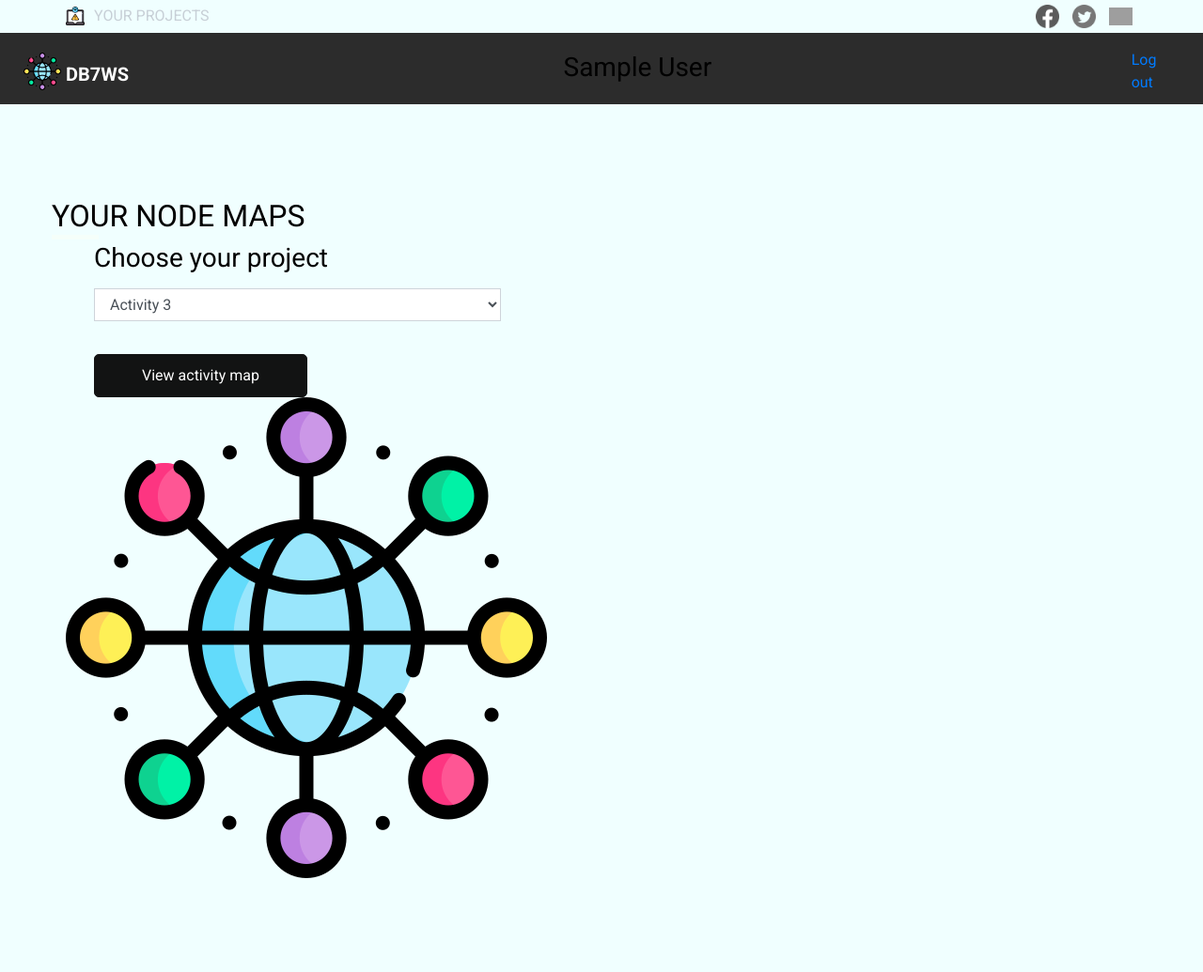
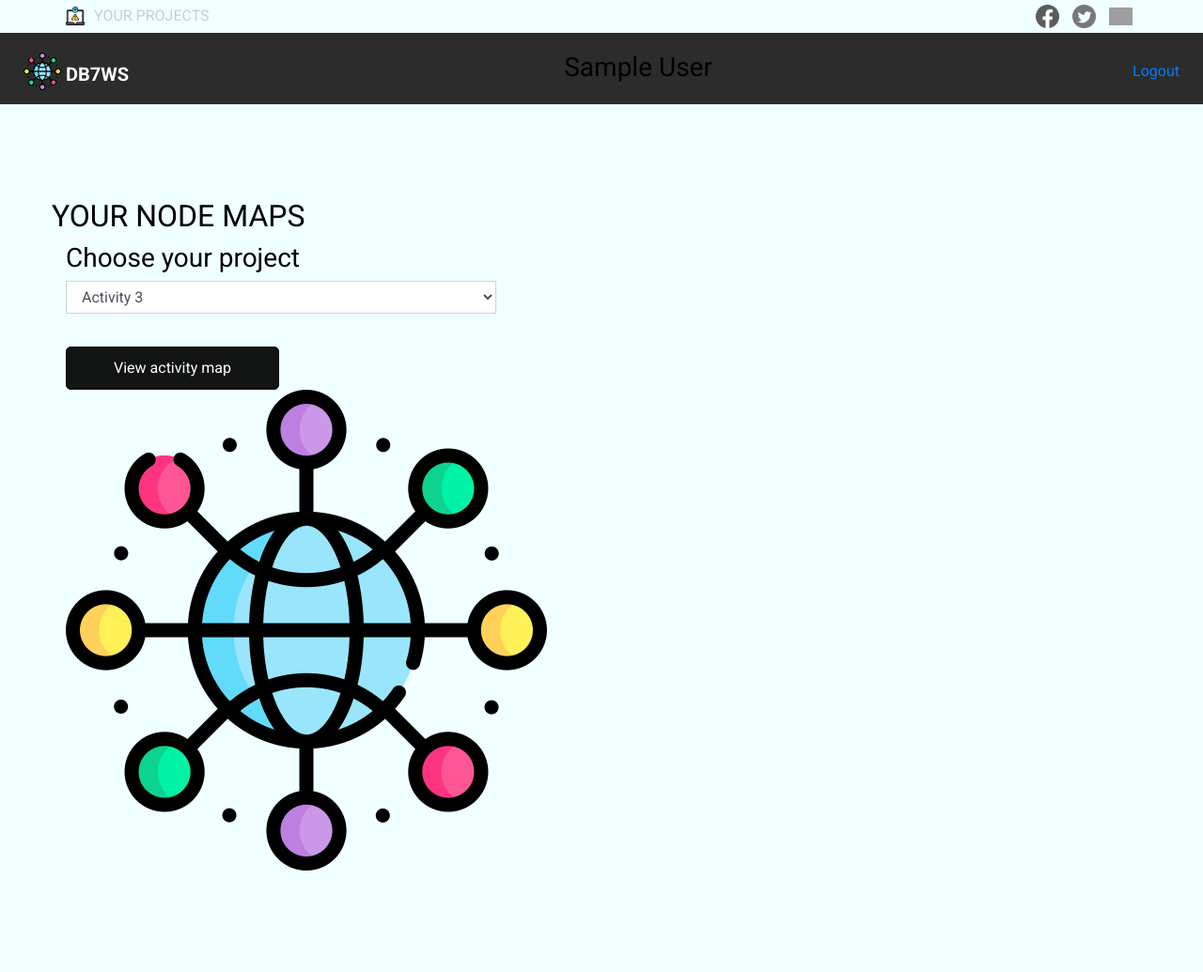
Before and after one commit to JuanGarcia0418/ActivityMap, a Flask app: page /projects in a window 1280 px wide. Shown: the whole page at 94% size. After the commit the page ends 927 px from the top, so only its background shows below. Run offline with Flask 3, Linux system fonts and the light colour scheme; the visitor is signed in with stand-in values (Sample User, id 1); data that the repository does not hold is empty; some libraries are stand-ins or nearby versions; grey boxes are pictures that could not be loaded.

Commit message:
add standart format

```diff
--- a/app/templates/projects.html
+++ b/app/templates/projects.html
@@ -26,7 +26,8 @@
   <link rel="stylesheet" type="text/css" href="../static/css/bootstrap.css" />
 
   <!-- fonts style -->
-  <link href="https://fonts.googleapis.com/css?family=Poppins:400,600,700|Roboto:400,700&display=swap" rel="stylesheet">
+  <link href="https://fonts.googleapis.com/css?family=Poppins:400,600,700%7CRoboto:400,700&display=swap"
+    rel="stylesheet">
 
   <!-- Custom styles for this template -->
   <link href="../static/css/style.css" rel="stylesheet" />
@@ -68,12 +69,9 @@
           </a>
           <div class="collapse navbar-collapse" id="navbarSupportedContent">
             <div class="d-flex  flex-column flex-lg-row align-items-center w-100 justify-content-center">
-              <ul class="navbar-nav  ">
-            <div>
               <h3>{{ current_user.fullname }}</h3>
             </div>
-            </div>
-            <a href="{{ url_for('logout') }}">Log out</a>
+            <a href="{{ url_for('logout') }}">Logout</a>
           </div>
         </nav>
       </div>
@@ -90,13 +88,13 @@
           </div>
         </div>
         <section class="contact_section">
-      <div class="container">
+          <div class="row">
             <div class="col-md-5">
               <div class="form_contaier">
                 <form>
                   <div>
                     <div class="form-group ">
-                   <label for="inputState"><h3>Choose your project</h3></label>
+                      <h3>Choose your project</h3>
                       <select id="inputState" class="form-control">
                         <option selected>Activity 1</option>
                         <option selected>Activity 2</option>
@@ -111,13 +109,16 @@
           </div>
         </section>
         <!-- end contact section -->
-
         <!-- Map to nodes section -->
         <section class="containernodes">
           <div>
             <img id="nodemaps" src="../static/images/red.png" alt="">
           </div>
         </section>
+
+      </div>
+    </section>
+  </div>
   <!-- Map to nodes section -->
   <script src="../static/js/script.js"></script>
 </body>
```
Also changed, not shown: app/templates/projectsadmin.html (+7 -9 lines), app/templates/projectsuser.html (+7 -9 lines). Lines whose indentation alone changed are shown as unchanged.
